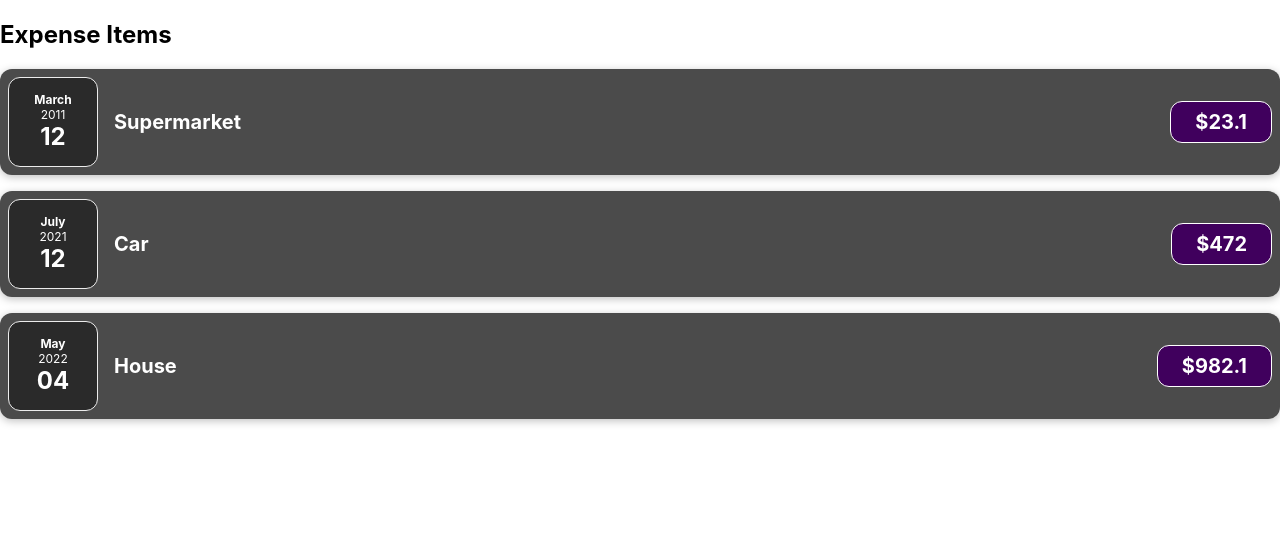
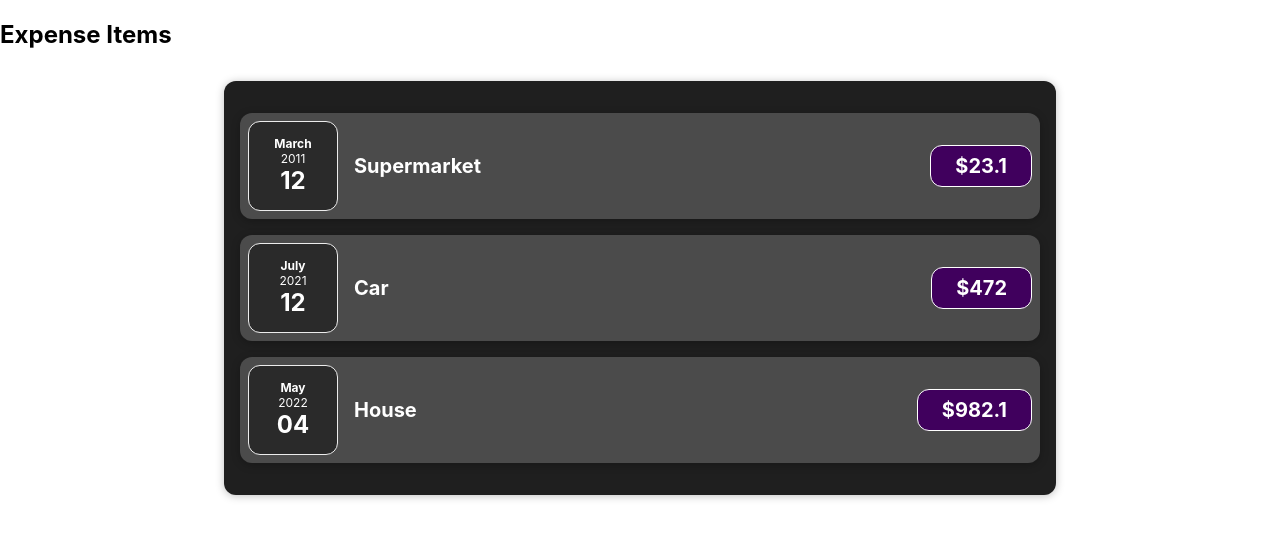
Before and after one commit to stella-hu-xing/first-react-app, a JavaScript app: page / in a window 1280 px wide. Shown: the top 538 px of the page. Built offline with nearby package versions, Linux system fonts and the light colour scheme.

Commit message:
use children and add keynotes

```diff
--- /dev/null
+++ b/src/App.css
@@ -0,0 +1,7 @@
+.expenses {
+  padding: 1rem;
+  background-color: rgb(31, 31, 31);
+  margin: 2rem auto;
+  width: 50rem;
+  max-width: 95%;
+}
--- a/src/App.js
+++ b/src/App.js
@@ -1,4 +1,6 @@
 import {ExpenseItem} from './components/ExpenseItem';
+import {Card} from './components/Card';
+import './App.css';
 
 function App() {
   const expenses = [
@@ -9,9 +11,11 @@
   return (
     <div>
       <h2>Expense Items</h2>
-      {expenses.map((e) => {
-        return <ExpenseItem expense={e} key={e.id}></ExpenseItem>;
-      })}
+      <Card className="expenses">
+        {expenses.map((e) => {
+          return <ExpenseItem expense={e} key={e.id}></ExpenseItem>;
+        })}
+      </Card>
     </div>
   );
 }
--- /dev/null
+++ b/src/components/Card.css
@@ -0,0 +1,4 @@
+.card {
+  border-radius: 12px;
+  box-shadow: 0 1px 8px rgba(0, 0, 0, 0.25);
+}
--- /dev/null
+++ b/src/components/Card.js
@@ -0,0 +1,5 @@
+import './Card.css';
+export function Card(props) {
+  const classes = 'card ' + props.className;
+  return <div className={classes}>{props.children}</div>;
+}
```
Also changed, not shown: 2 other files (tests, documents, lock files or other folders).
